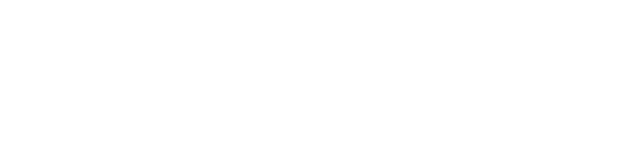
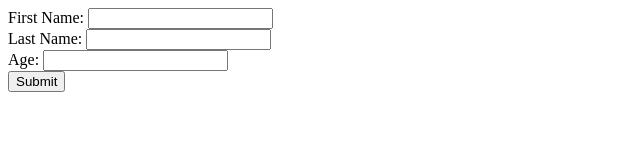
Before and after one commit to ivanmarcelomatos/ivanStudiesAndExercises, a plain HTML site: page index.html in a window 1280 px wide. Shown: the whole page, without its empty margins (0-640 px from the left). Drawn offline with Linux system fonts and the light colour scheme.

Commit message:
submit a form to httpbin

```diff
--- a/index.html
+++ b/index.html
@@ -7,6 +7,23 @@
     <script src="./js-file.js" defer></script>
   </head>
   <body>
+    <form action="https://httpbin.org/post" method="post">
+      <div>
+        <label for="first_name">First Name:</label>
+        <input type="text" name="first_name" id="first_name">
+      </div>
 
+      <div>
+        <label for="last_name">Last Name:</label>
+        <input type="text" name="last_name" id="last_name">
+      </div>
+
+      <div>
+        <label for="age">Age:</label>
+        <input type="number" name="age" id="age">
+      </div>
+
+      <button type="submit">Submit</button>
+    </form>
   </body>
 </html>
```
Also changed, not shown: README.md.
